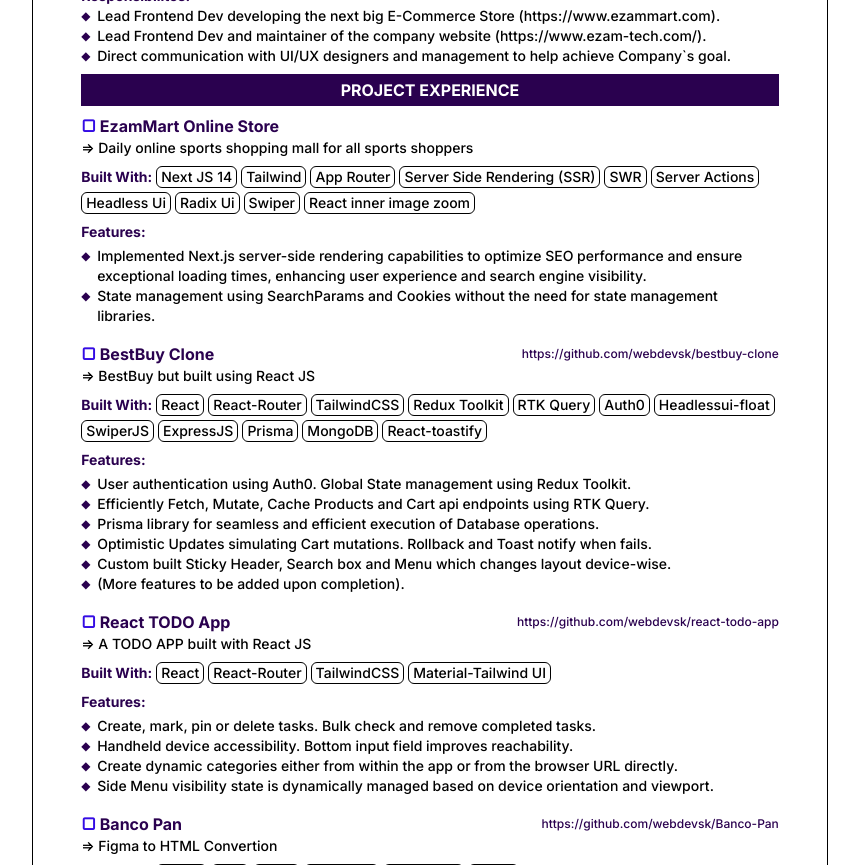
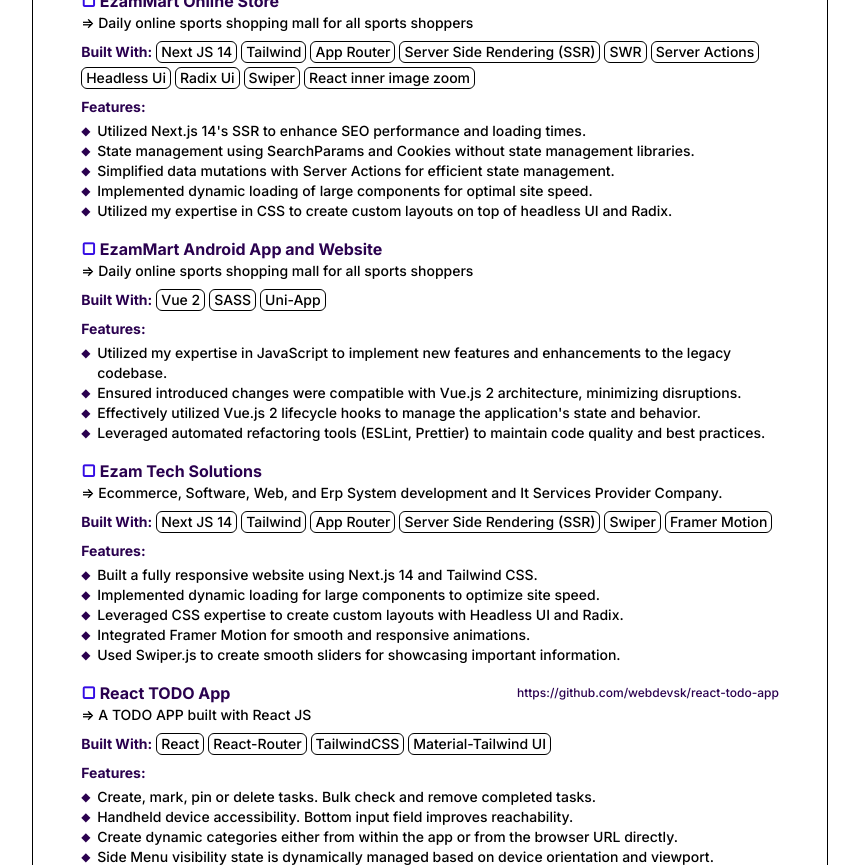
Before and after one commit to webdevsk/next-resume, a Next.js app: page /template1 in a window 1280 px wide. Shown: the part 880-1745 px from the top of the page, without its empty margins (338-1197 px from the left). Built offline with nearby package versions, Linux system fonts and the light colour scheme.

Commit message:
Updated Resume

```diff
--- a/src/data/resume.js
+++ b/src/data/resume.js
@@ -19,7 +19,7 @@
     skills: [
       {
         heading: "Frontend",
-        data: ["Next JS 14", "React", "Redux", "JavaScript", "Tailwind", "Sass", "Vue JS", "CSS", "HTML"],
+        data: ["Next JS 14", "React", "Redux", "JavaScript", "Tailwind", "Sass", "Vue JS", "CSS"],
       },
       {
         heading: "Backend",
@@ -63,15 +63,58 @@
           "Headless Ui",
           "Radix Ui",
           "Swiper",
-          "React inner image zoom"
+          "React inner image zoom",
         ],
         features: [
-          "Implemented Next.js server-side rendering capabilities to optimize SEO performance and ensure exceptional loading times, enhancing user experience and search engine visibility.",
-          "State management using SearchParams and Cookies without the need for state management libraries.",
+          "Utilized Next.js 14's SSR to enhance SEO performance and loading times.",
+          "State management using SearchParams and Cookies without state management libraries.",
+          "Simplified data mutations with Server Actions for efficient state management.",
+          "Implemented dynamic loading of large components for optimal site speed.",
+          "Utilized my expertise in CSS to create custom layouts on top of headless UI and Radix."
         ],
       },
       {
         enabled: true,
+        title: "EzamMart Android App and Website",
+        shortDescription: "Daily online sports shopping mall for all sports shoppers",
+        link: "https://m.ezammart.com",
+        repo: "",
+        builtWith: [
+          "Vue 2",
+          "SASS",
+          "Uni-App",
+        ],
+        features: [
+          "Utilized my expertise in JavaScript to implement new features and enhancements to the legacy codebase.",
+          "Ensured introduced changes were compatible with Vue.js 2 architecture, minimizing disruptions.",
+          "Effectively utilized Vue.js 2 lifecycle hooks to manage the application's state and behavior.",
+          "Leveraged automated refactoring tools (ESLint, Prettier) to maintain code quality and best practices."
+        ],
+      },
+      {
+        enabled: true,
+        title: "Ezam Tech Solutions",
+        shortDescription: "Ecommerce, Software, Web, and Erp System development and It Services Provider Company.",
+        link: "https://www.ezam-tech.com/",
+        repo: "",
+        builtWith: [
+          "Next JS 14",
+          "Tailwind",
+          "App Router",
+          "Server Side Rendering (SSR)",
+          "Swiper",
+          "Framer Motion",
+        ],
+        features: [
+          "Built a fully responsive website using Next.js 14 and Tailwind CSS.",
+          "Implemented dynamic loading for large components to optimize site speed.",
+          "Leveraged CSS expertise to create custom layouts with Headless UI and Radix.",
+          "Integrated Framer Motion for smooth and responsive animations.",
+          "Used Swiper.js to create smooth sliders for showcasing important information."
+        ],
+      },
+      {
+        enabled: false,
         title: "BestBuy Clone",
         shortDescription: "BestBuy but built using React JS",
         link: "https://bestbuy-clone-d99b5f.netlify.app/",
```
